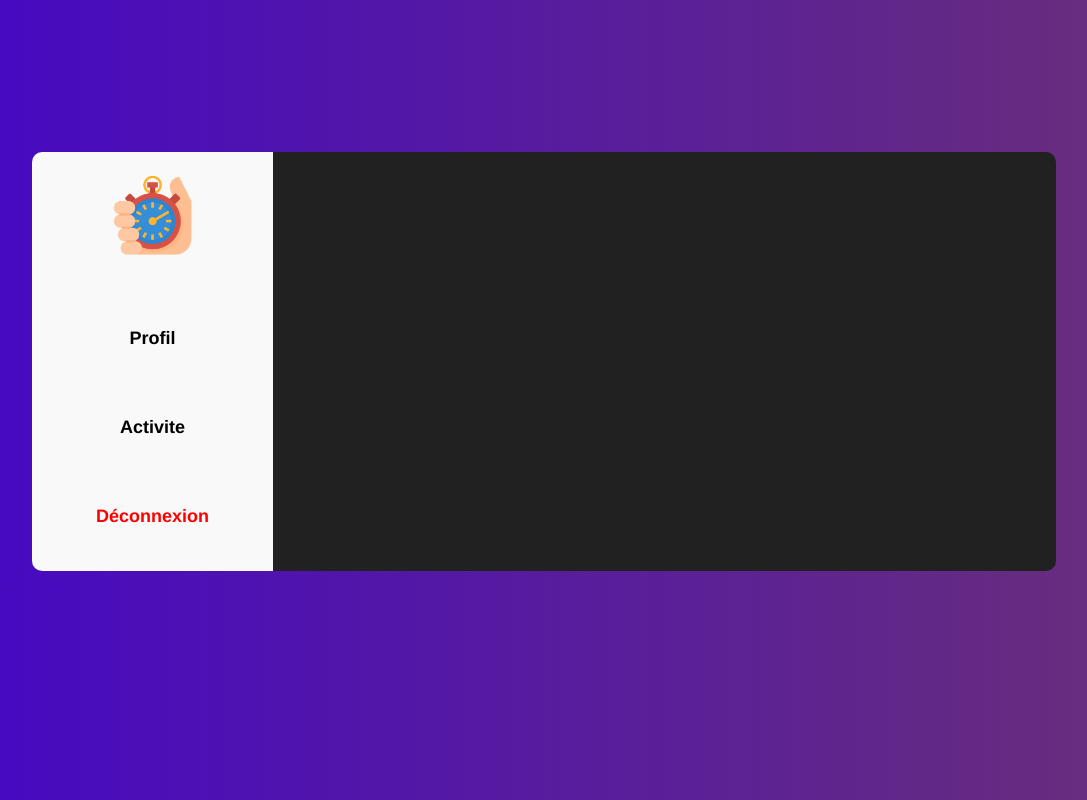
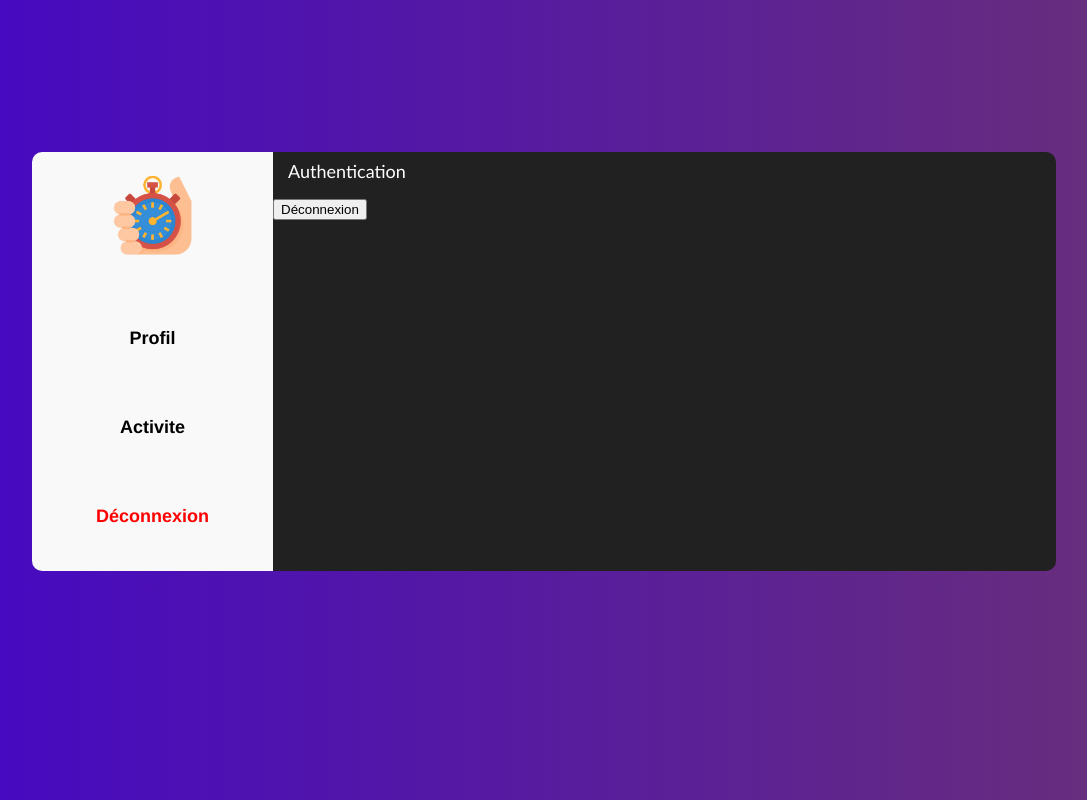
Before and after one commit to SerrierMatheo/Timely_SERRIER_TAMOURGH, a Vue app: page /logout in a window 1280 px wide. Shown: the whole page, without its empty margins (96-1183 px from the left). Built offline with nearby package versions, Linux system fonts and the light colour scheme.

Commit message:
deconnexion marche

```diff
--- a/src/App.vue
+++ b/src/App.vue
@@ -13,7 +13,7 @@ import router from '@/router/index.js';
           <RouterLink to="/"><img src="./assets/icone.png" style="width: 100px;height: auto;"></RouterLink>
           <RouterLink to="/Profil">Profil</RouterLink>
           <RouterLink to="/Activite">Activite</RouterLink>
-          <router-link to="/"><div class="deco">Déconnexion</div></router-link>
+          <router-link to="/logout"><div class="deco">Déconnexion</div></router-link>
         </nav>
     </header>
 
--- a/src/components/Logout.vue
+++ b/src/components/Logout.vue
@@ -1,23 +1,18 @@
 <script>
-import { ref } from 'vue';
-import router from '@/router/index.js';
-import {mapState, mapActions} from "pinia";
-import {useAuthStore} from "@/stores/authStore.js";
-
-const apikey = ref('');
-
-const logout = () => {
-  this.$api.delete('api/profile', {
-        name: null,
-        email: null
-      })
-  localStorage.removeItem('apikey'); // (Optionnel) Supprimer du stockage local
-  router.push('/'); // Redirection vers l'accueil après déconnexion
-};
+import { useAuthStore } from '@/stores/authStore.js';
 
 export default {
   methods: {
-    logout,
-  },
-};
+    logout() {
+      const authStore = useAuthStore();
+      authStore.removeApikey();
+      // Redirection facultative vers une autre route après la déconnexion
+      this.$router.push('/');
+    }
+  }
+}
 </script>
+
+<template>
+  <button @click="logout">Déconnexion</button>
+</template>
--- a/src/router/index.js
+++ b/src/router/index.js
@@ -46,7 +46,7 @@ const router = createRouter({
           component: ConnexionView,
         },
         {
-          path: 'logout',
+          path: '/logout',
           name: 'logout',
           component: LogoutVue,
         },
```
